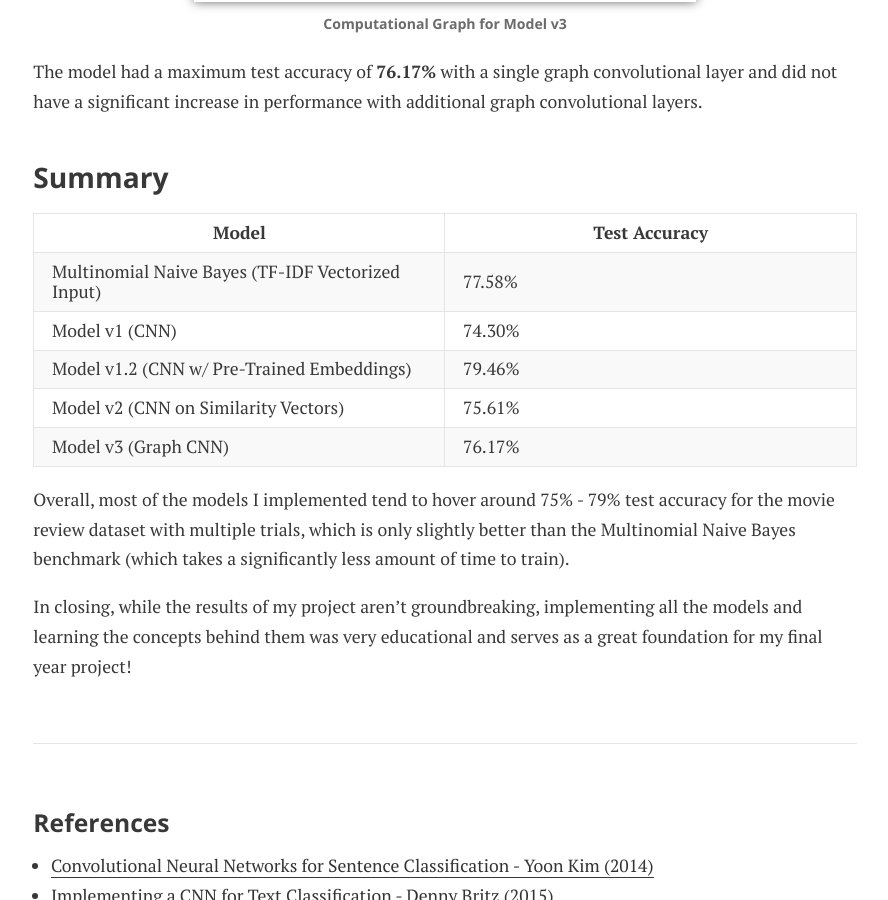
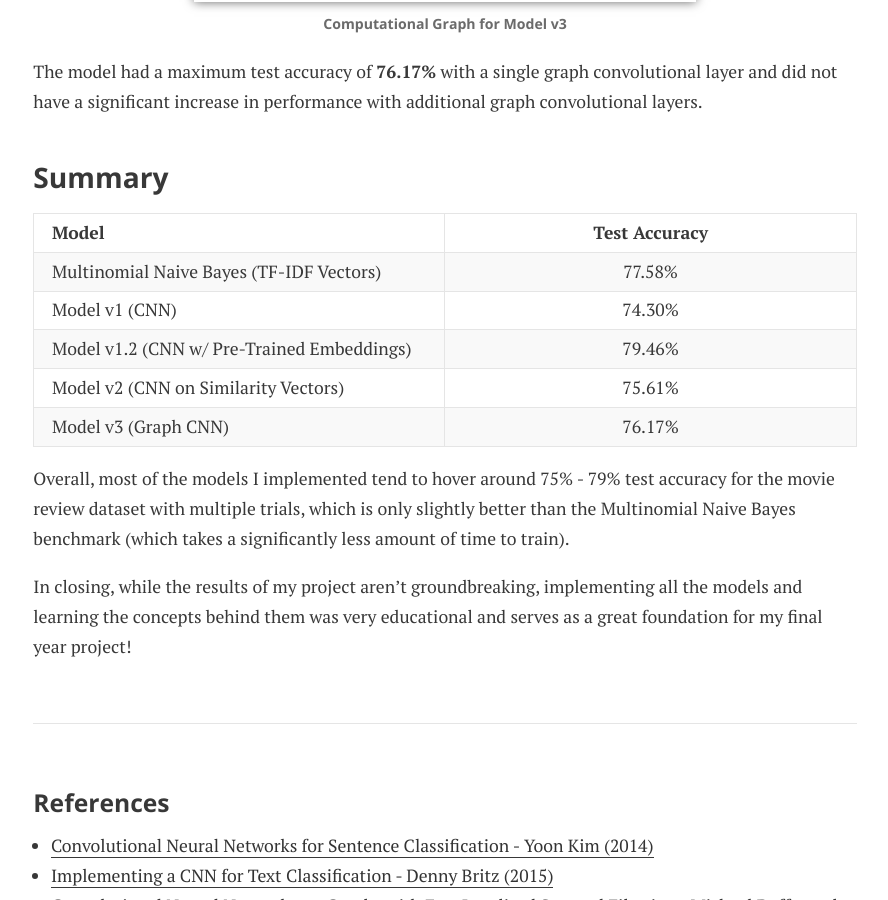
Before and after one commit to SuyashLakhotia/blog, a Jekyll site: the page built from _posts/2018-01-14-movie-reviews-classifier.md, in a window 1280 px wide and 900 px high, scrolled down 2901 px. Shown: the whole window, without its empty margins (195-1083 px from the left). Built offline with Jekyll 4.4.1, drawn with Linux system fonts in a browser that asks for light colours; nearby versions of some CDN libraries.

Commit message:
Minor Update to Table in Post

```diff
--- a/_posts/2018-01-14-movie-reviews-classifier.md
+++ b/_posts/2018-01-14-movie-reviews-classifier.md
@@ -41,8 +41,8 @@ The model had a maximum test accuracy of **76.17%** with a single graph convolut
 #### Summary
 
 | **Model**                                         | **Test Accuracy** |
-|---------------------------------------------------|-------------------|
-| Multinomial Naive Bayes (TF-IDF Vectorized Input) | 77.58%            |
+|:--------------------------------------------------|:-----------------:|
+| Multinomial Naive Bayes (TF-IDF Vectors)          | 77.58%            |
 | Model v1 (CNN)                                    | 74.30%            |
 | Model v1.2 (CNN w/ Pre-Trained Embeddings)        | 79.46%            |
 | Model v2 (CNN on Similarity Vectors)              | 75.61%            |
```
